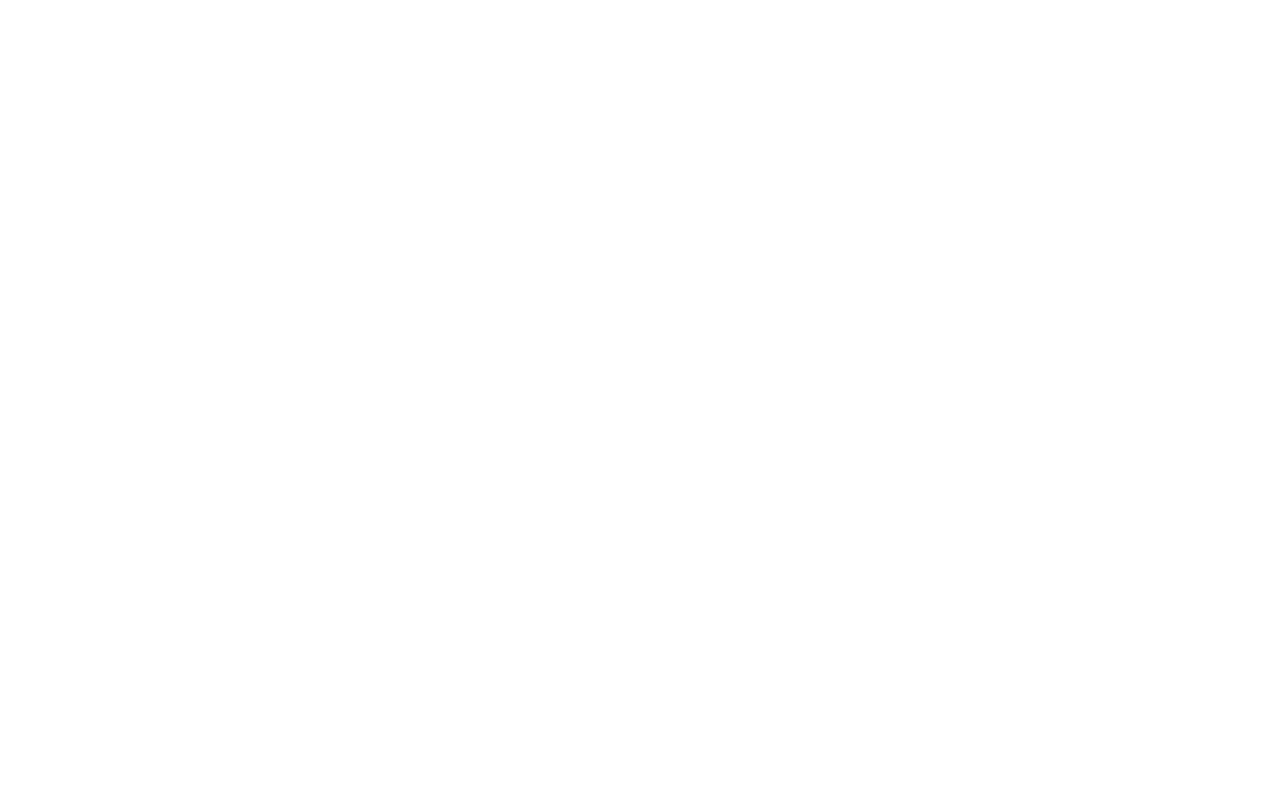
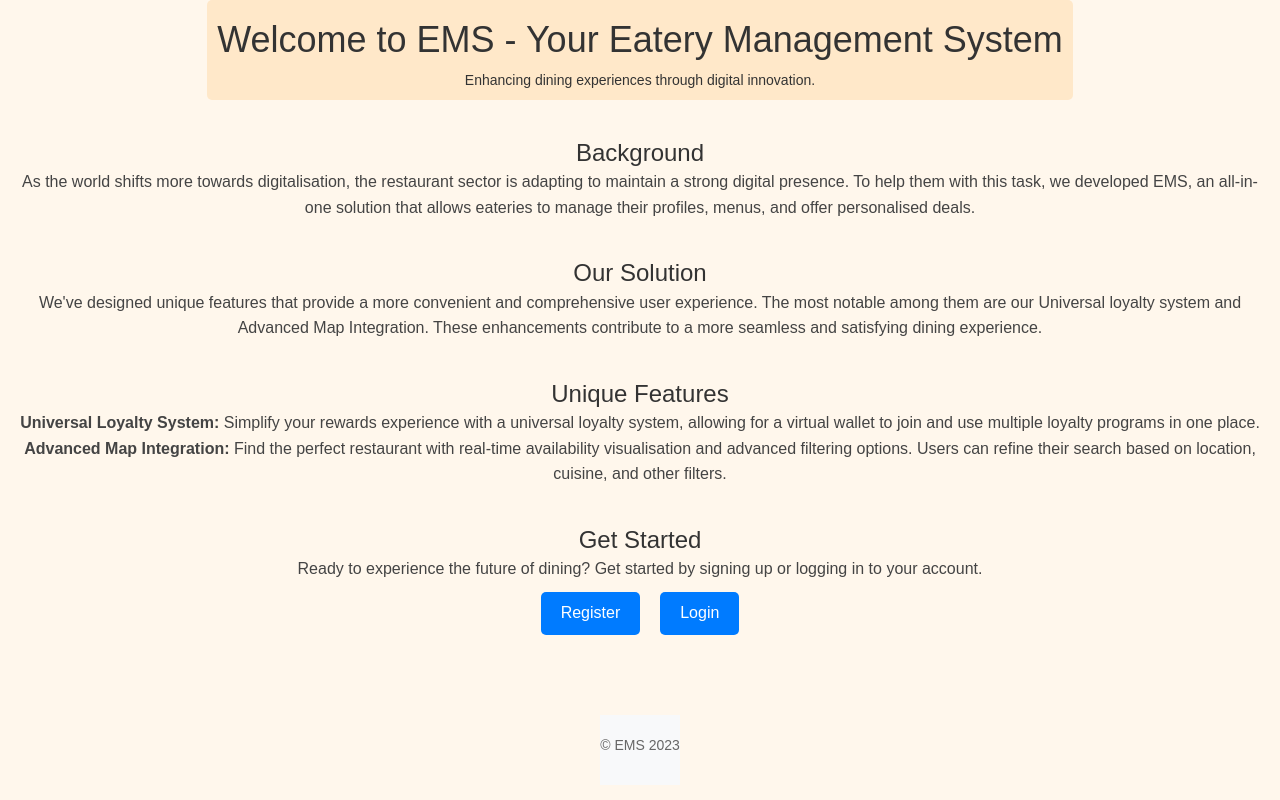
Before and after one commit to unsw-cse-comp3900-9900-23T2/capstone-project-3900w18adingos, a React (Vite) app in the folder frontend/: page /home in a window 1280 px wide. Before the commit this address had no page. Built offline with nearby package versions, Linux system fonts and the light colour scheme.

Commit message:
added home for non logged in users

```diff
--- a/frontend/src/App.tsx
+++ b/frontend/src/App.tsx
@@ -1,10 +1,11 @@
 import "./styles/Map.css"
 import SignUp from "./pages/SignUp";
-import Home from "./pages/Home"
+import AuthHome from "./pages/AuthHome"
 import Profile from "./pages/Profile"
 import { BrowserRouter as Router, Routes, Route} from 'react-router-dom'
 import { AuthProvider } from "./AuthContext";
 import SignIn from "./pages/SignIn";
+import Home from "./pages/Home";
 
 const App = () => {
     return (
@@ -13,8 +14,9 @@ const App = () => {
           <Routes>
             <Route path="/auth/register" element={<SignUp />} />
             <Route path="/auth/login" element={<SignIn />} />
-            <Route path="/auth/home" element={<Home />} />
+            <Route path="/auth/home" element={<AuthHome />} />
             <Route path="/auth/profile" element={<Profile />} />
+            <Route path="/home" element={<Home />} />
         </Routes>
       </Router>
     </AuthProvider>
--- /dev/null
+++ b/frontend/src/Pages/AuthHome.tsx
@@ -0,0 +1,34 @@
+// AuthHome component
+import React, {useState } from 'react';
+import Header from "../components/Header";
+import Map from "../components/Map";
+import SearchBar from "../components/SearchBar";
+
+import "@react-google-maps/api";
+import Footer from '../components/Footer';
+
+const AuthHome: React.FC = () => {
+  const [searchLocation, setSearchLocation] = useState({ lat: 0, lng: 0 });
+
+  const handleSearch = (place: google.maps.places.PlaceResult) => {
+    if (place.geometry && place.geometry.location) {
+      setSearchLocation({ lat: place.geometry.location.lat(), lng: place.geometry.location.lng() });
+    }
+  }
+
+  return (
+    <>
+      <Header>
+        <h1>Discover places and restaurants near you</h1>
+        <SearchBar location={searchLocation} onSearch={handleSearch} />
+
+      </Header>
+
+      <Map findLocation={searchLocation} />
+      <Footer />
+
+    </>
+);
+}
+
+export default AuthHome;
--- a/frontend/src/Pages/Home.tsx
+++ b/frontend/src/Pages/Home.tsx
@@ -1,34 +1,57 @@
-// Home component
-import React, {useState } from 'react';
-import Header from "../components/Header";
-import Map from "../components/Map";
-import SearchBar from "../components/SearchBar";
+import { Link } from 'react-router-dom';
+import '../styles/Introduction.css';
+import Header from '../components/Header';
 
-import "@react-google-maps/api";
-import Footer from '../components/Footer';
+const Home = () => {
+  return (
+    <div className="home">
 
-const Home: React.FC = () => {
-  const [searchLocation, setSearchLocation] = useState({ lat: 0, lng: 0 });
+        <Header>
+        <h1>Welcome to EMS - Your Eatery Management System</h1>
+        <p>Enhancing dining experiences through digital innovation.</p>
+        </Header>
 
-  const handleSearch = (place: google.maps.places.PlaceResult) => {
-    if (place.geometry && place.geometry.location) {
-      setSearchLocation({ lat: place.geometry.location.lat(), lng: place.geometry.location.lng() });
-    }
-  }
+      <main>
+        <section className="home-section">
+          <h2>Background</h2>
+          <p>
+            As the world shifts more towards digitalisation, the restaurant sector is adapting to maintain a strong digital presence.
+            To help them with this task, we developed EMS, an all-in-one solution that allows eateries to manage their profiles, menus, and offer personalised deals.
+          </p>
+        </section>
 
-  return (
-    <>
-      <Header>
-        <h1>Discover places and restaurants near you</h1>
-        <SearchBar location={searchLocation} onSearch={handleSearch} />
+        <section className="home-section">
+          <h2>Our Solution</h2>
+          <p>
+            We've designed unique features that provide a more convenient and comprehensive user experience. The most notable among them are our Universal loyalty system and Advanced Map Integration. These enhancements contribute to a more seamless and satisfying dining experience.
+          </p>
+        </section>
 
-      </Header>
+        <section className="home-section">
+          <h2>Unique Features</h2>
+          <ul>
+            <li><b>Universal Loyalty System:</b> Simplify your rewards experience with a universal loyalty system, allowing for a virtual wallet to join and use multiple loyalty programs in one place.</li>
+            <li><b>Advanced Map Integration:</b> Find the perfect restaurant with real-time availability visualisation and advanced filtering options. Users can refine their search based on location, cuisine, and other filters.</li>
+          </ul>
+        </section>
 
-      <Map findLocation={searchLocation} />
-      <Footer />
+        <section className="home-section">
+          <h2>Get Started</h2>
+          <p>
+            Ready to experience the future of dining? Get started by signing up or logging in to your account.
+          </p>
+          <div className="home-buttons">
+            <Link to="/auth/register" className="btn">Register</Link>
+            <Link to="/auth/login" className="btn">Login</Link>
+          </div>
+        </section>
+      </main>
 
-    </>
-);
-}
+      <footer className="home-footer">
+        <p>&copy; EMS {new Date().getFullYear()}</p>
+      </footer>
+    </div>
+  );
+};
 
 export default Home;
--- a/frontend/src/Pages/Profile.tsx
+++ b/frontend/src/Pages/Profile.tsx
@@ -4,7 +4,7 @@ import '@react-google-maps/api';
 import Footer from '../components/Footer';
 import Header from '../components/Header';
 import { useAuth } from '../useAuth';
-// import { useHistory } from 'react-router-dom';  // Import useHistory
+import { useNavigate } from 'react-router-dom';  // Import useHistory
 
 
 const Profile: React.FC = () => {
@@ -12,9 +12,7 @@ const Profile: React.FC = () => {
   const [resetCode, setResetCode] = useState("");
   const [newPassword, setNewPassword] = useState("");
   const [toggleResetPasswordOptions, setToggleResetPasswordOptions] = useState(false);
-
-
-
+  const navigate = useNavigate();
   useEffect(() => {
     fetchUser();
   }, [fetchUser]);
@@ -22,21 +20,19 @@ const Profile: React.FC = () => {
   const handleLogout = async () => {
     const result = await logout();
     if (result) {
-      // Handle successful logout here, e.g., redirect to login page
+      navigate("/home")
     }
   };
 
   const handlePasswordResetRequest = async () => {
     const result = await passwordResetRequest(user.email);
     if (result) {
-      // Handle successful password reset request here, e.g., show message to user
     }
   };
 
   const handlePasswordReset = async () => {
     const result = await passwordReset(resetCode, newPassword);
     if (result) {
-      // Handle successful password reset here, e.g., show message to user
     }
   };
 
--- a/frontend/src/Pages/SignUp.tsx
+++ b/frontend/src/Pages/SignUp.tsx
@@ -26,6 +26,7 @@ const SignUp: React.FC = () => {
     const { name, email, password } = data
     try {
       const success = await registerUser(email, password, name, role);
+      console.log(success + " ASSS")
       if (success) {
         setMessage("success");
         navigate("/auth/home");
--- /dev/null
+++ b/frontend/src/styles/Introduction.css
@@ -0,0 +1,70 @@
+.home {
+    display: flex;
+    flex-direction: column;
+    align-items: center;
+    text-align: center;
+    padding: 0 20px;
+    font-family: Arial, sans-serif;
+  }
+
+  .home-header {
+    background-color: #f8f9fa;
+    padding: 20px 0;
+  }
+
+  .home-header h1 {
+    font-size: 28px;
+    color: #333;
+  }
+
+  .home-header p {
+    font-size: 18px;
+    color: #666;
+  }
+
+  .home-section {
+    margin: 40px 0;
+  }
+
+  .home-section h2 {
+    font-size: 24px;
+    color: #333;
+  }
+
+  .home-section p, .home-section li {
+    font-size: 16px;
+    color: #444;
+    line-height: 1.6;
+  }
+
+  .home-section ul {
+    list-style: none;
+    padding: 0;
+  }
+
+  .home-buttons {
+    display: flex;
+    justify-content: center;
+    gap: 20px;
+  }
+
+  .home-buttons .btn {
+    color: #fff;
+    background-color: #007bff;
+    border: none;
+    padding: 10px 20px;
+    text-decoration: none;
+    border-radius: 5px;
+    font-size: 16px;
+  }
+
+  .home-footer {
+    background-color: #f8f9fa;
+    padding: 20px 0;
+    margin-top: 40px;
+  }
+
+  .home-footer p {
+    font-size: 14px;
+    color: #666;
+  }
--- a/frontend/src/styles/SignUp.css
+++ b/frontend/src/styles/SignUp.css
@@ -2,6 +2,12 @@ body {
     margin: 0;
     font-family: sans-serif;
 }
+
+.home {
+  background-color: #FFF7EC;
+  height: 100vh;
+}
+
 .signup-container {
     display: flex;
     flex-direction: column;
@@ -58,8 +64,6 @@ body {
     border-color: #0056b3;
   }
 
-
-
 .user-type-select button.selected {
     background-color: #ccc;
 }
```
Also changed, not shown: frontend/src/components/Greeting.tsx (deleted, +0 -21 lines).
